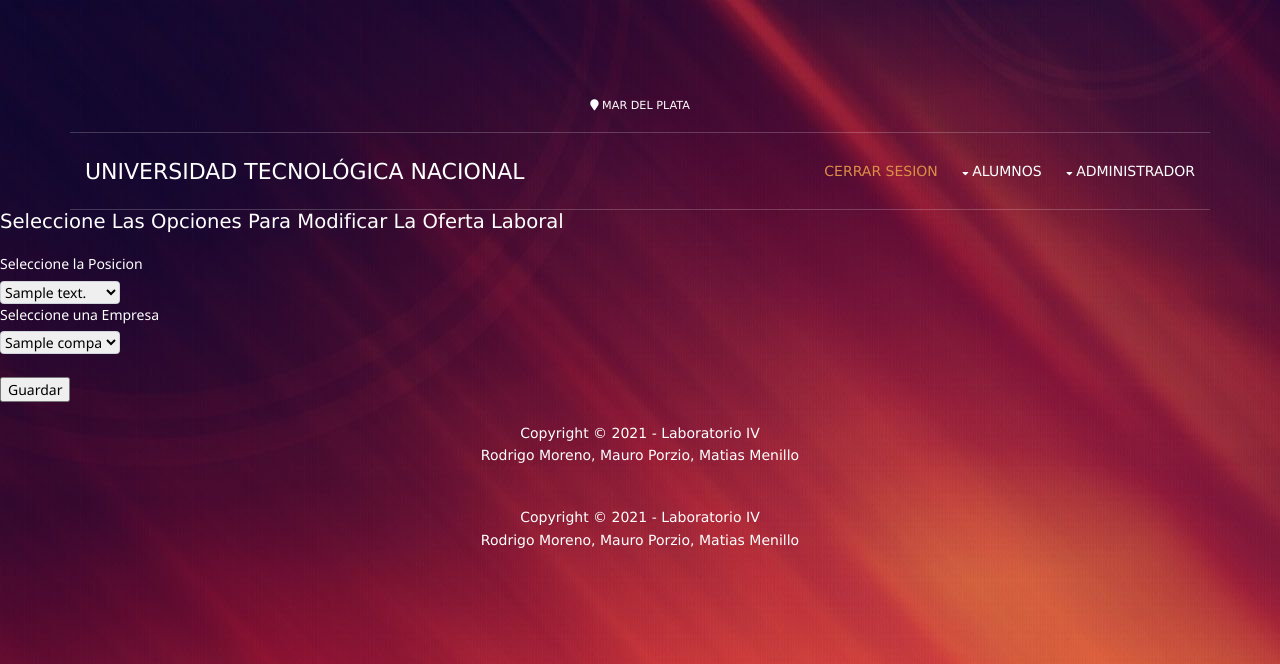
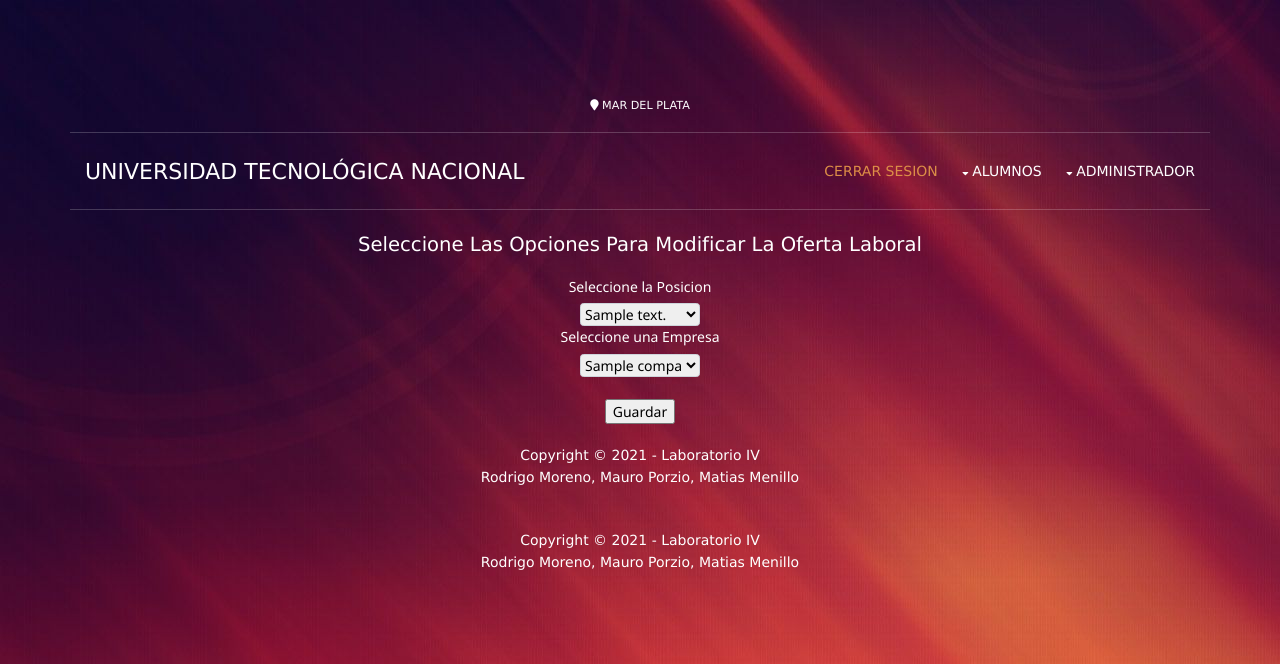
Before and after one commit to matiasmenillo/UTNapp, a PHP site: template UTNapp/Views/modifyJobOffer.php in a window 1280 px wide. Shown: the top 664 px of the page. Run offline with PHP 8.4, Linux system fonts and the light colour scheme; the template is opened without the code that fills it: most values are stand-ins (such as "Sample title", 1, 10 or a date in 2020); some libraries are stand-ins or nearby versions.

Commit message:
Mejor CSS modify's

```diff
--- a/UTNapp/Views/modifyJobOffer.php
+++ b/UTNapp/Views/modifyJobOffer.php
@@ -7,12 +7,13 @@
         unset($error);
     }
 ?>
-    <h2 style="color:White">Seleccione las opciones para Modificar la oferta laboral</h2>
+<br>
+    <h2 style="text-align:center;color:White">Seleccione las opciones para Modificar la oferta laboral</h2>
 
-    <form action="<?php echo FRONT_ROOT?> JobOffer/Modify" method="POST">
+    <form style="text-align:center;color:white" action="<?php echo FRONT_ROOT?> JobOffer/Modify" method="POST">
 
     <label for="jobPositionId" style="color:White">Seleccione la Posicion</label>
-        <select name="jobPositionId" style="color:black" required>
+        <select style="margin:auto;color:black" name="jobPositionId" style="color:black" required>
             <?php
                 foreach($jobPositionList as $jobPosition)
                 {
@@ -29,7 +30,7 @@
         </select>
 
     <label for="companyId" style="color:White">Seleccione una Empresa</label>
-        <select name="companyId" style="color:black" required>
+        <select style="margin:auto;color:black" name="companyId" style="color:black" required>
             <?php
                 foreach($companyList as $company)
                 {
@@ -46,7 +47,7 @@
         </select>
         <br>
         <input type="hidden" name="JobOfferId" value="<?php echo $ModifJobOffer->getJobOfferId(); ?>">
-        <button type="submit" style="color:black">Guardar</button>
+        <button style="margin:auto;color:black" type="submit" style="color:black">Guardar</button>
     </form>
 <?php
     require_once("footer.php");
```
Also changed, not shown: UTNapp/Views/modifyCompany.php (+15 -14 lines).
